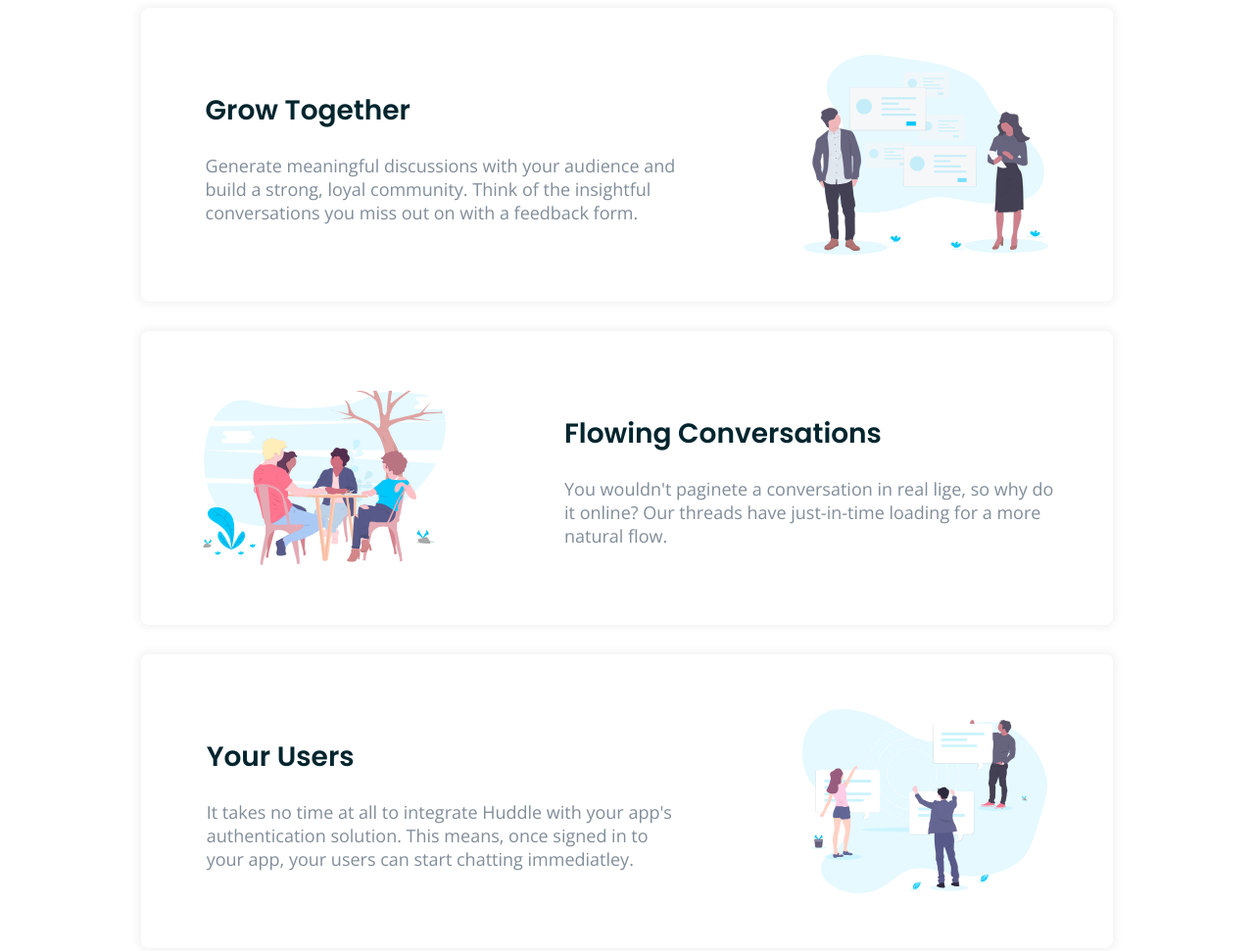
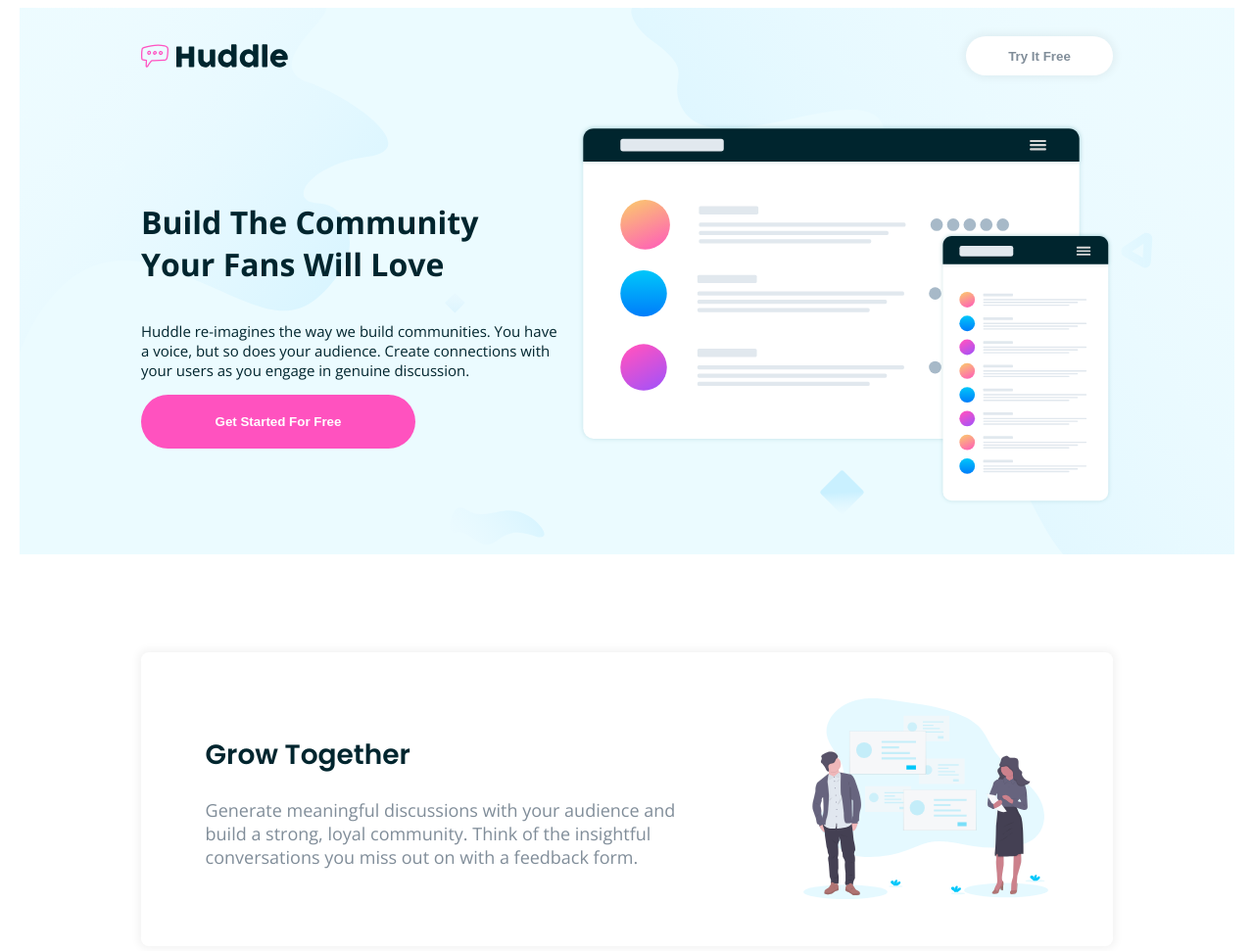
Before and after one commit to cogumos/Task_Paketa_Layout, a plain HTML site: page index.html in a window 1280 px wide. Shown: the top 971 px of the page at 98% size. Drawn offline with nearby package versions, Linux system fonts and the light colour scheme.

Commit message:
add header section

```diff
--- a/index.html
+++ b/index.html
@@ -13,6 +13,28 @@
 </head>
 
 <body style="display: flex; justify-content: center; flex-direction: column; align-items: center; ">
+
+    <header>
+        <div name="superior container" class="superior_container">
+            <img id="logo" src="static/images/logo.svg" alt="">
+            <button id="white_btn_header">Try It Free</button>
+        </div>
+        <div class="inferior_container" name="inferior container">
+            <div class="content" name="content">
+                <h1 id="second_title">Build The Community <br> Your Fans Will Love</h1>
+                <p id="text_content">Huddle re-imagines the way we build communities. You have <br> a voice, but so does
+                    your audience.
+                    Create connections with <br> your users as you engage in genuine discussion.</p>
+                <button id="pink_btn_header">Get Started For Free</button>
+            </div>
+            <img id="mockups" src="static/images/illustration-mockups.svg" alt="illustration-mockups">
+        </div>
+    </header>
+
+
+
+
+
     <section name="container01" class="section_container">
         <div class="card" name="card">
             <div name="text_container01">
@@ -51,6 +73,7 @@
         </div>
     </section>
 
+
 </body>
 
 </html>
--- a/styles.css
+++ b/styles.css
@@ -1,3 +1,9 @@
+body {
+  font-family: 'Open Sans', sans-serif;
+  font-weight: 400;
+  font-size: 18px;
+}
+
 .card {
   display: flex;
   justify-content: space-around;
@@ -33,8 +39,87 @@
 }
 
 .text_card {
-  font-family: 'Open Sans', sans-serif;
   color: hsl(208, 11%, 55%);
-  font-weight: 400;
-  font-size: 18px;
 }
+
+.superior_container {
+  justify-content: space-between;
+  align-items: center;
+  display: flex;
+  width: 80%;
+  margin-bottom: 20px;
+  height: 98px;
+}
+
+.inferior_container {
+  display: flex;
+  justify-content: space-between;
+  width: 80%;
+  margin-bottom: 50px;
+}
+
+.content {
+  display: flex;
+  flex-direction: column;
+  justify-content: center;
+  color: hsl(192, 100%, 9%);
+}
+
+header {
+  width: 1240px;
+  display: flex;
+  flex-direction: column;
+  align-items: center;
+  background-image: url("static/images/bg-hero-desktop.svg");
+  background-size: cover;
+  background-color: hsl(193, 100%, 96%);
+  margin-bottom: 100px;
+}
+
+#mockups {
+  width: 55%;
+}
+
+#pink_btn_header {
+  color: white;
+  background-color: hsl(322, 100%, 66%);
+  width: 280px;
+  height: 55px;
+  border-radius: 37px;
+  border: none;
+  font-weight: 700;
+}
+
+#pink_btn_header:hover {
+  color: rgba(255, 255, 255, 0.808);
+  background-color: hsla(322, 100%, 66%, 0.5);
+}
+
+#second_title {
+  font-size: 32px;
+}
+
+#text_content {
+  font-size: 15px;
+}
+
+#white_btn_header {
+  color: hsl(208, 11%, 55%);
+  background-color: hsl(0, 0%, 100%);
+  width: 150px;
+  height: 40px;
+  border-radius: 37px;
+  border: none;
+  font-weight: 700;
+  -webkit-box-shadow: 0px 0px 8px 3px rgb(0 0 0 / 0.05);
+  box-shadow: 0px 0px 8px 3px rgb(0 0 0 / 0.05);
+}
+
+#white_btn_header:hover {
+  color: hsla(209, 11%, 55%, 0.89);
+  background-color: hsla(0, 0%, 100%, 0.5);
+}
+
+#logo {
+  width: 150px;
+}
```
